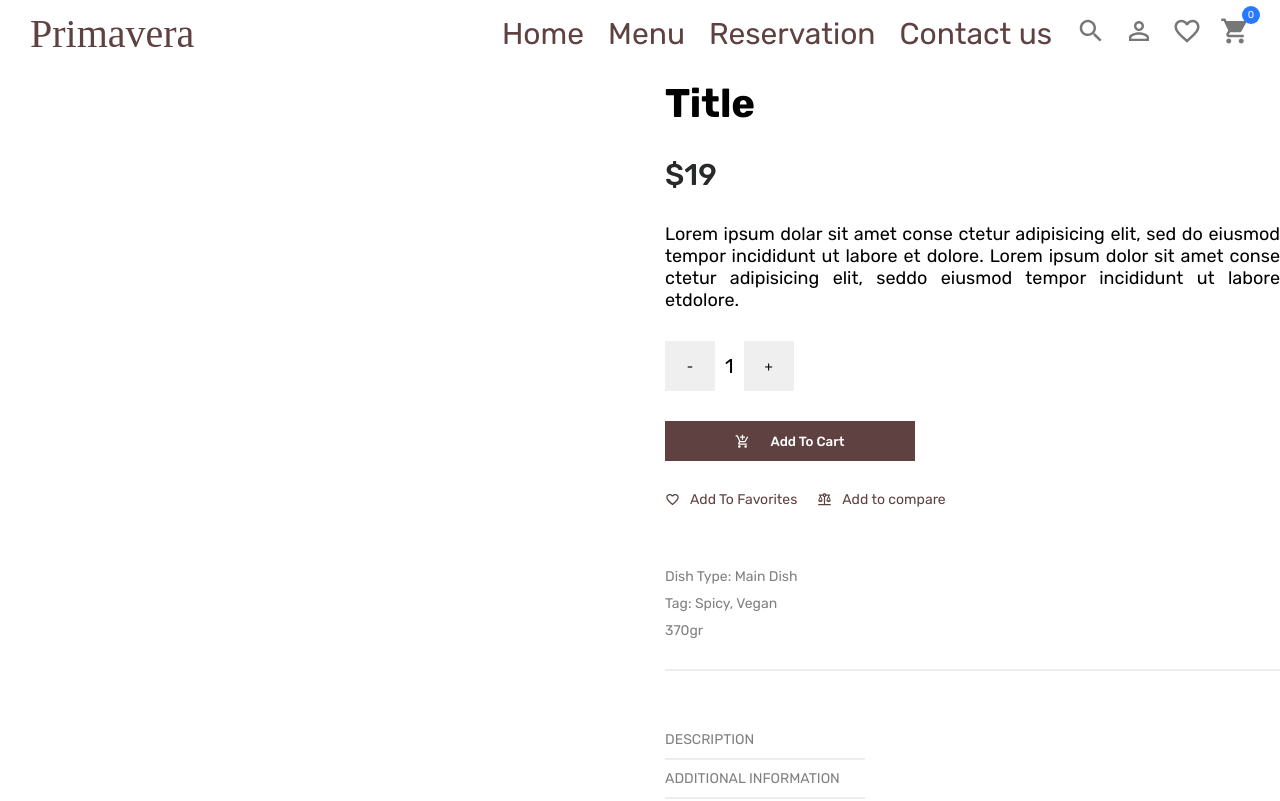
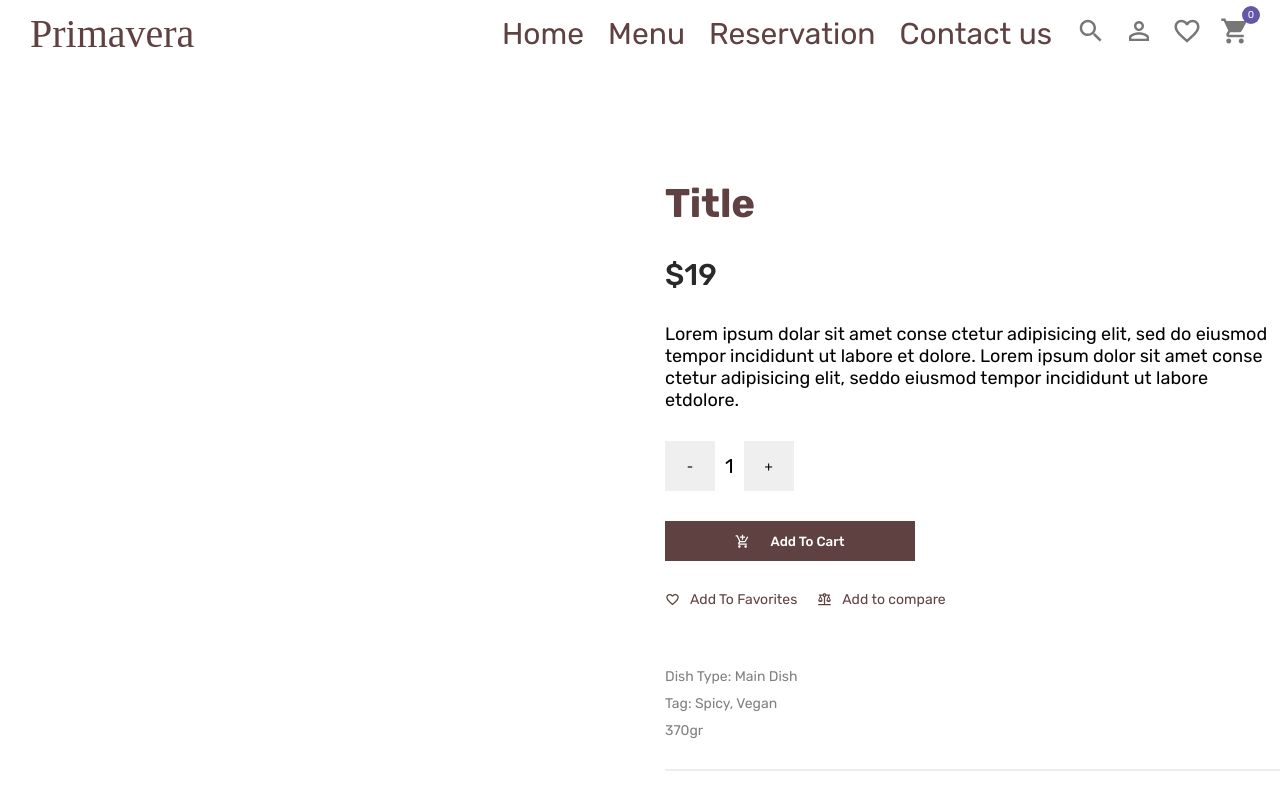
Before and after one commit to vitanovtd/Primavera, a React (Create React App) app in the folder client/: page /meal/1 in a window 1280 px wide. Shown: the top 801 px of the page. Built offline with nearby package versions, Linux system fonts and the light colour scheme.

Commit message:
updated styling in few components

```diff
--- a/client/src/App.scss
+++ b/client/src/App.scss
@@ -15,6 +15,8 @@ Specific Colors:
 
 #2879fe Blue
 #5f4141 main color
+
+#6557a8  Cart color
 */
 
 @import url('https://fonts.googleapis.com/css2?family=Inter:wght@400;500;600;700&family=Rubik:wght@400;500;600;700&display=swap');
--- a/client/src/components/Cart/Cart.js
+++ b/client/src/components/Cart/Cart.js
@@ -25,7 +25,7 @@ const Cart = () => {
                 </div>
             ))}
             <div className='total'>
-                <span>SUBTOTAL</span>
+                <span>TOTAL</span>
                 <span>$123</span>
             </div>
             <button>Proceed with checkout</button>
--- a/client/src/components/Cart/Cart.scss
+++ b/client/src/components/Cart/Cart.scss
@@ -51,6 +51,7 @@
     }
 
     .total {
+      font-family: "Pinyon Script",serif;
       display: flex;
       justify-content: space-between;
       font-weight: 500;
@@ -61,21 +62,26 @@
     button {
       width: 25rem;
       padding: 1rem;
+      font-size: 1.4rem;
       display: flex;
       align-items: center;
       justify-content: center;
       gap: 2rem;
       cursor: pointer;
       border: none;
-      background-color: #2879fe;
+      background-color: #6557a8;
       color: white;
       font-weight: 500;
       margin-bottom: 2rem;
     }
 
+    button:hover{
+      background-color:#7768c1 ;
+    }
+
     .reset{
-      color:red;
-      font-size: 1.2rem;
+      color:#c71f0c;
+      font-size: 1.8rem;
       cursor: pointer;
     }
   }
--- a/client/src/components/navbar/Navbar.scss
+++ b/client/src/components/navbar/Navbar.scss
@@ -65,7 +65,7 @@
                         width: 1.8rem;
                         height: 1.8rem;
                         border-radius: 80%;
-                        background-color: #2879fe;
+                        background-color: #6557a8;
                         color: #fefefe;
                         position: absolute;
                         right: -1rem;
--- a/client/src/pages/Meal/Meal.scss
+++ b/client/src/pages/Meal/Meal.scss
@@ -1,4 +1,5 @@
 .meal{
+    margin-top: 10rem;
     padding: 2rem, 5rem;
     display: flex;
     gap: 5rem;
@@ -25,6 +26,7 @@
 
         h1{
             font-size: 4rem;
+            color: #5f4141;
 
         }
 
@@ -37,7 +39,7 @@
         p{
             font-size: 1.8rem;
             font-weight: 300;
-            text-align: justify;
+            text-align: left;
         }
 
         .quantity {
@@ -53,6 +55,7 @@
                 align-items: center;
                 justify-content: center;
                 cursor: pointer;
+
                 border: none;
             }
         }
@@ -68,8 +71,16 @@
             justify-content: center;
             gap: 2rem;
             cursor: pointer;
-            border:none;
+            border: none;
             font-weight: 500;
+
+
+
+        }
+
+        .addBtn:hover{
+            background-color: #715050;
+
         }
 
         .links{
```
